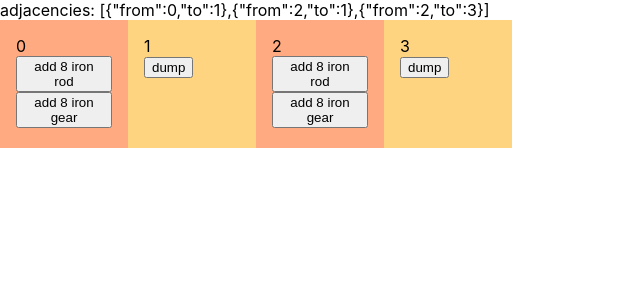
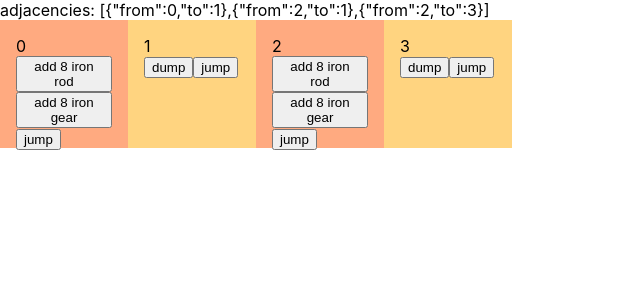
Before and after one commit to bingecraft-net/webapp, a React (Create React App) app: page / in a window 1280 px wide. Shown: the top 300 px of the page, without its empty margins (0-640 px from the left). Built offline with nearby package versions, Linux system fonts and the light colour scheme.

Commit message:
add jump button to each machine + moving updates adjacencies

```diff
--- a/src/App.tsx
+++ b/src/App.tsx
@@ -134,6 +134,9 @@ function Container({ dispatch, _key, container }: ContainerProps) {
             dump
           </button>
         )}
+        <button onClick={() => dispatch({ key: _key, type: 'jump' })}>
+          jump
+        </button>
       </div>
     </div>
   )
--- a/src/GameState.ts
+++ b/src/GameState.ts
@@ -6,6 +6,8 @@ export function reducer(state: GameState, action: Action): GameState {
       return insert(state, action)
     case 'dump':
       return dump(state, action.key)
+    case 'jump':
+      return jump(state, action)
   }
 }
 
@@ -96,6 +98,47 @@ export function dump(state: GameState, key: number): GameState {
   }
 }
 
+export function jump(
+  state: GameState,
+  { key }: { key: number },
+): GameState {
+  const positions = state.containers.reduce(
+    (acc, cur) => acc.concat(cur.position.x),
+    new Array<number>(),
+  )
+  let next = positions[0]
+  while (positions.some((position) => position === next)) {
+    next = Math.floor(Math.random() * 8)
+  }
+  return move(state, { key, position: { x: next } })
+}
+
+export function move(
+  state: GameState,
+  { key, position }: { key: number; position: { x: number } },
+) {
+  const adjacencies: Adjacency[] = state.adjacencies.filter(
+    ({ from, to }) => from !== key && to !== key,
+  )
+  const containers = state.containers.map(
+    (container, index): ContainerState => {
+      if (
+        key !== index &&
+        Math.abs(position.x - container.position.x) === 1
+      )
+        adjacencies.push({ from: index, to: key })
+      return {
+        ...container,
+        position: key !== index ? container.position : position,
+      }
+    },
+  )
+  return {
+    adjacencies,
+    containers,
+  }
+}
+
 export interface GameState {
   adjacencies: Adjacency[]
   containers: ContainerState[]
@@ -120,4 +163,5 @@ export interface Slot {
 export type Action =
   | { type: 'tick' }
   | { key: number; type: 'dump' }
+  | { key: number; type: 'jump' }
   | { key: number; slot: Slot; type: 'insert' }
```
Also changed, not shown: 1 other file (tests, documents, lock files or other folders).
